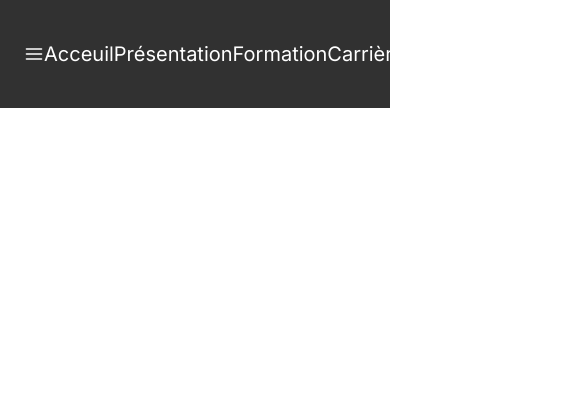
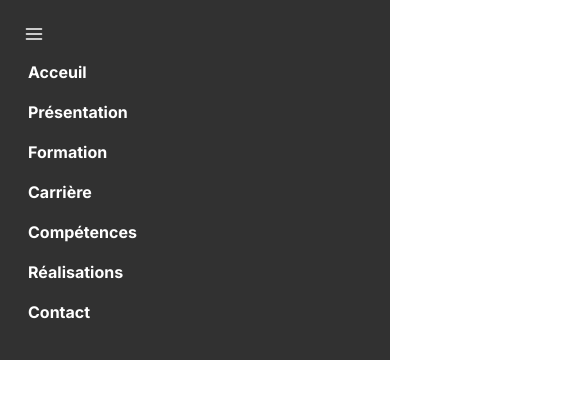
Before and after one commit to AdrienDCV/eportfolio, a Next.js app: page / in a window 390 px wide. Shown: the top 398 px of the page, 585 px wide, since content can reach past the window. Built offline with nearby package versions, Linux system fonts and the light colour scheme.

Commit message:
menu now responsive

```diff
--- a/src/components/Menu.tsx
+++ b/src/components/Menu.tsx
@@ -1,44 +1,40 @@
 "use client";
 
-import MenuIcon from '@mui/icons-material/Menu';
-import { dark } from '@mui/material/styles/createPalette';
 import { useState } from 'react';
 import { FiMenu } from 'react-icons/fi';
 
 export default function Menu() {
 
-    const [open, setOpen] = useState(false)
+    const [open, setOpen] = useState(true)
 
     return (
-        <header className='bg-gray text-white w-full'>
-            <div className='flex flex-row text-xl'>
-                <nav className='flex items-center justify-between p-6'>
-                    <FiMenu className='md:hidden sm:block'/>
-                    <ul className='flex items-center'>
-                        <li className='py-4 md:py-0 md:mr-6'>
+        <header className="bg-gray text-white font-bold">
+            <nav className='flex justify-between p-6 md:text-xl'>
+                <FiMenu className='cursor text-xl z-10 md:hidden sm:block' onClick={() => setOpen(!open)} />
+                <ul className={`${open ? 'block bg-gray w-screen px-7' : 'hidden'} md:flex absolute left-0 py-7 flex-col md:static md:py-0 md:w-min md:transform-none md:border-none md:flex-row`}>
+                    <li className='py-2 md:py-0 md:mr-6'>
                         <a href="/" className='link-underline'>Acceuil</a>
                     </li>
-                        <li className='py-4 md:py-0 md:mr-6'>
+                    <li className='py-2 md:py-0 md:mr-6'>
                         <a href="/ "className='link-underline'>Présentation</a>
                     </li>
-                        <li className='py-4 md:py-0 md:mr-6'>
+                    <li className='py-2 md:py-0 md:mr-6'>
                         <a href="/" className='link-underline'>Formation</a>
                     </li>
-                        <li className='py-4 md:py-0 md:mr-6'>
+                    <li className='py-2 md:py-0 md:mr-6'>
                         <a href="/" className='link-underline'>Carrière</a>
                     </li>
-                        <li className='py-4 md:py-0 md:mr-6'>
+                    <li className='py-2 md:py-0 md:mr-6'>
                         <a href="/" className='link-underline'>Compétences</a>
                     </li>
-                        <li className='py-4 md:py-0 md:mr-6'>
+                    <li className='py-2 md:py-0 md:mr-6'>
                         <a href="/" className='link-underline'>Réalisations</a>
                     </li>
-                        <li className='py-4 md:py-0 md:mr-6'>
+                    <li className='py-2 md:py-0 md:mr-6'>
                         <a href="/" className='link-underline'>Contact</a>
                     </li>
                 </ul>
             </nav>
-            </div>
         </header>
     );
 
```
Lines whose indentation alone changed are shown as unchanged.
